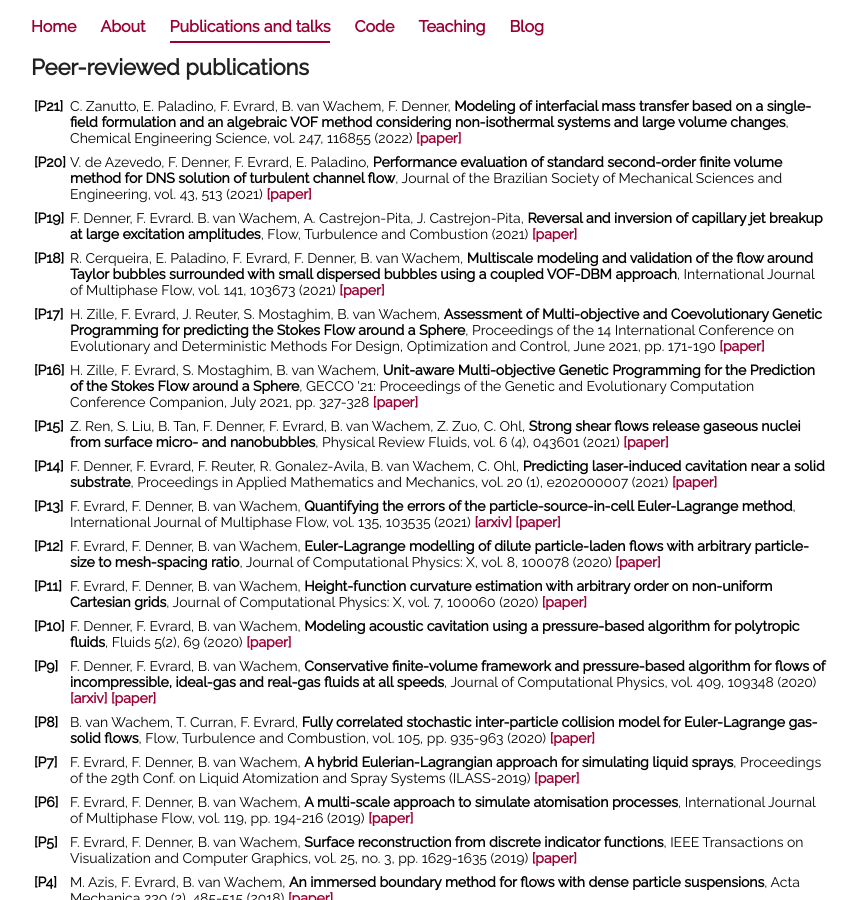
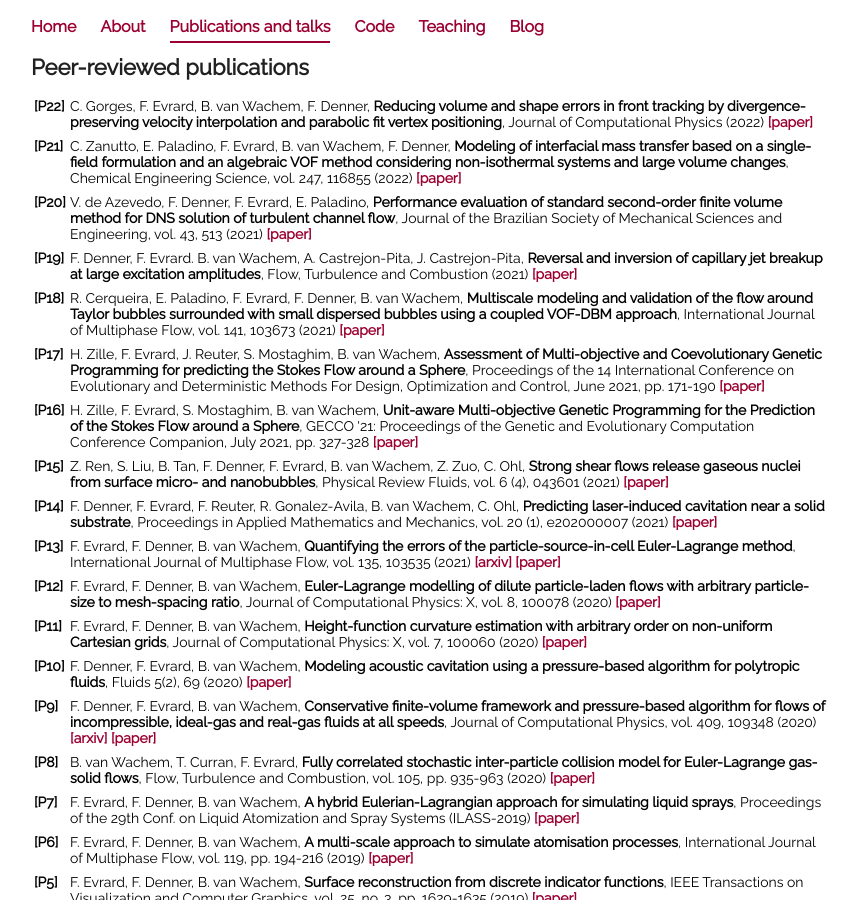
Before and after one commit to fabienevrard/fabienevrard.github.io, a Jekyll site: the page built from publications/index.html, in a window 1280 px wide and 900 px high. Shown: the whole window, without its empty margins (209-1067 px from the left). Built offline with Jekyll 4.4.1, drawn with Linux system fonts in a browser that asks for light colours.

Commit message:
Update index.html

```diff
--- a/publications/index.html
+++ b/publications/index.html
@@ -8,6 +8,11 @@ title: Publications and talks
 	 <table style="width:100%; vertical-align: top; text-align: left;">
 		 <col width=4%>
 		 <col width=95%>
+		 <tr>
+		 	 <td><b>[P22]</b></td>
+			 <td>C. Gorges, F. Evrard, B. van Wachem, F. Denner, <b>Reducing volume and shape errors in front tracking by divergence-preserving velocity interpolation and parabolic fit vertex positioning</b>, Journal of Computational Physics (2022) <b><a href="https://doi.org/10.1016/j.jcp.2022.111072">[paper]</a></b></td>
+		 </tr>
+		 <tr><td></td><td></td></tr>
 		 <tr>
 		 	 <td><b>[P21]</b></td>
 			 <td>C. Zanutto, E. Paladino, F. Evrard, B. van Wachem, F. Denner, <b>Modeling of interfacial mass transfer based on a single-field formulation and an algebraic VOF method considering non-isothermal systems and large volume changes</b>, Chemical Engineering Science, vol. 247, 116855 (2022) <b><a href="https://doi.org/10.1016/j.ces.2021.116855">[paper]</a></b></td>
```
